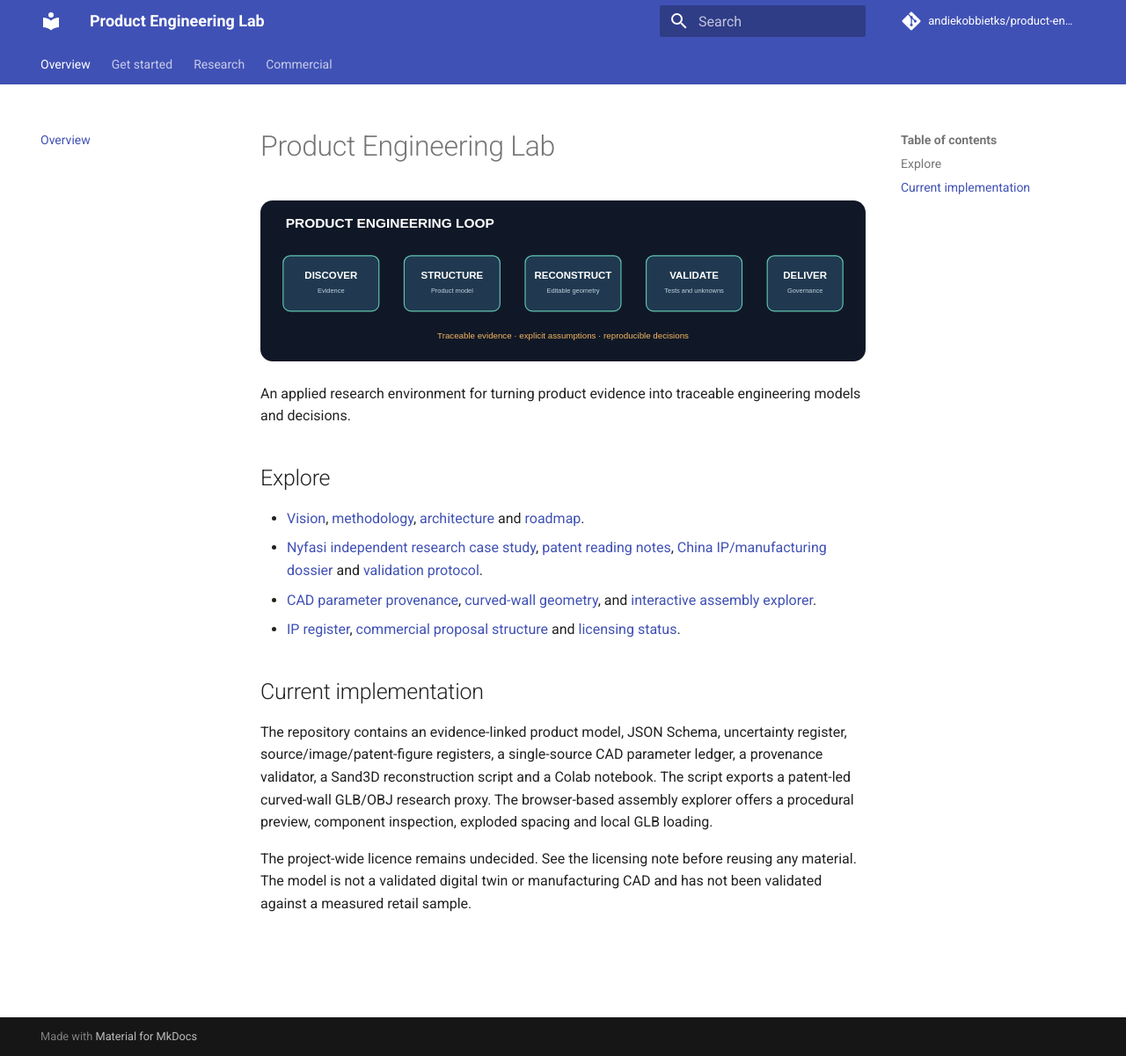
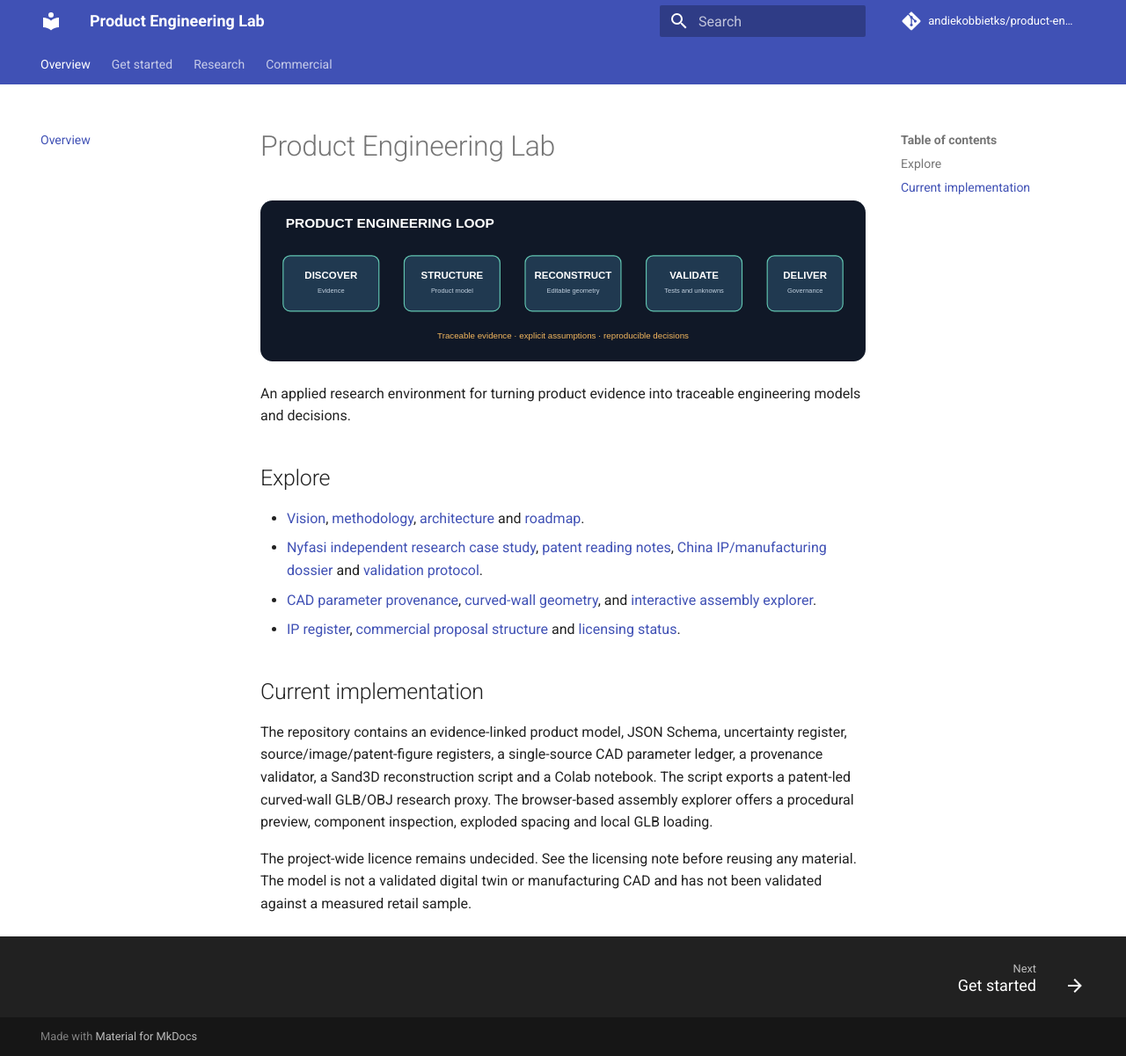
Before and after one commit to andiekobbietks/product-engineering-lab, an MkDocs documentation site: the page built from docs/index.md, in a window 1280 px wide and 1201 px high. Shown: the whole window at 88% size. Built offline with MkDocs 1.6.1 and Material for MkDocs 9.7.7, drawn with Linux system fonts in a browser that asks for light colours; comment, search, counter and statistics services are not loaded.

Commit message:
Polish documentation navigation and configure Pages canonical URL

```diff
--- a/mkdocs.yml
+++ b/mkdocs.yml
@@ -1,5 +1,6 @@
 site_name: Product Engineering Lab
 site_description: From product evidence to engineering intelligence.
+site_url: https://andiekobbietks.github.io/product-engineering-lab/
 repo_url: https://github.com/andiekobbietks/product-engineering-lab
 repo_name: andiekobbietks/product-engineering-lab
 theme:
@@ -7,7 +8,12 @@ theme:
   features:
     - navigation.tabs
     - navigation.sections
+    - navigation.instant
+    - navigation.top
+    - navigation.footer
+    - toc.follow
     - content.code.copy
+    - content.code.annotate
 nav:
   - Overview: index.md
   - Get started: getting-started.md
```
